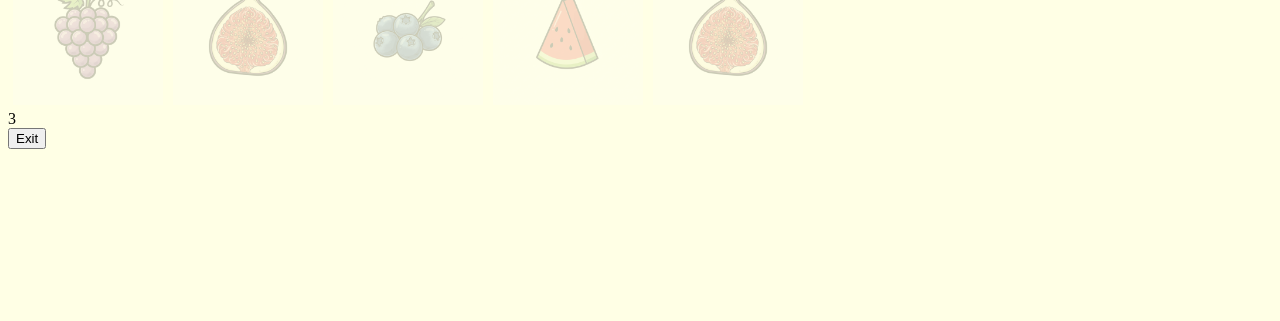
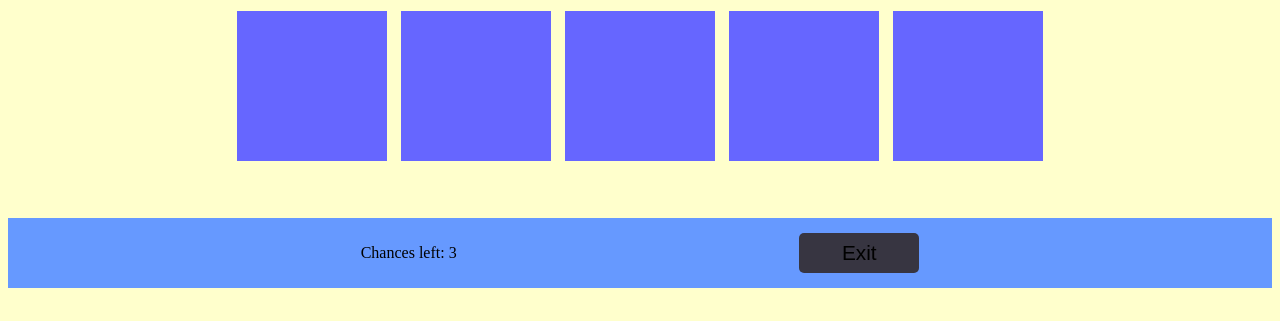
Before and after one commit to v7sn0/Memory-Card-Game, a plain HTML site: page five-by-four.html in a window 1280 px wide. Shown: the part 538-859 px from the top of the page. Before the commit the page ends 800 px from the top, so only its background shows below. Drawn offline with Linux system fonts and the light colour scheme.

Commit message:
design grids pages - first version

```diff
--- a/five-by-four.html
+++ b/five-by-four.html
@@ -30,7 +30,9 @@
       <div class="square four not-selected"></div>
       <div class="square four not-selected"></div>
     </div>
-    <div id="chances-label"></div>
-    <a href="index.html"><button>Exit</button></a>
+    <div class="lower-strip">
+      <p>Chances left: <span id="chances-label"></span></p>
+      <a href="index.html"><button id="exit-btn">Exit</button></a>
+    </div>
   </body>
 </html>
--- a/styles.css
+++ b/styles.css
@@ -5,7 +5,7 @@
 }
 
 body {
-  background-color: rgb(255, 255, 229);
+  background-color: rgb(255, 255, 204);
   font-family: "Young Serif";
 }
 
@@ -66,43 +66,68 @@ body {
   box-shadow: 5px 5px 20px rgb(55, 53, 65);
 }
 
+.lower-strip {
+  margin: 33px 0;
+  padding: 10px;
+  display: flex;
+  justify-content: space-evenly;
+  background-color: rgb(102, 153, 255);
+  align-items: center;
+}
+
+#exit-btn {
+  border: none;
+  border-radius: 5px;
+  width: 120px;
+  height: 40px;
+  background-color: rgb(55, 53, 65);
+  font-size: 1.3rem;
+}
+
 .three-by-four-container {
   display: grid;
-  width: 500px;
+  width: max-content;
   grid-template-rows: 1fr 1fr 1fr;
   grid-template-columns: 1fr 1fr 1fr 1fr;
+  margin: 50px auto;
 }
 
 .five-by-four-container {
   display: grid;
-  width: 500px;
+  width: max-content;
   grid-template-rows: 1fr 1fr 1fr 1fr;
   grid-template-columns: 1fr 1fr 1fr 1fr 1fr;
+  margin: 50px auto;
 }
 
 .seven-by-four-container {
   display: grid;
-  width: 500px;
+  width: max-content;
   grid-template-rows: 1fr 1fr 1fr 1fr;
   grid-template-columns: 1fr 1fr 1fr 1fr 1fr 1fr 1fr;
+  margin: 50px auto;
 }
 
 .square {
   width: 150px;
   height: 150px;
-  background-color: black;
-  margin: 5px;
+  background-color: rgb(102, 102, 255);
+  margin: 7px;
   display: flex;
 }
 
-.not-selected {
-  opacity: 0.2;
-  transition: 3s;
+/* .not-selected {
+  transition: 1s;
+} */
+
+.not-selected img {
+  opacity: 0;
+  transition: 1s;
 }
 
 .selected {
   opacity: 1;
-  transition: 1s;
+  /* transition: 1s; */
 }
 
 /* for testing */
```
Also changed, not shown: seven-by-four.html (+4 -2 lines), three-by-four.html (+4 -2 lines).
